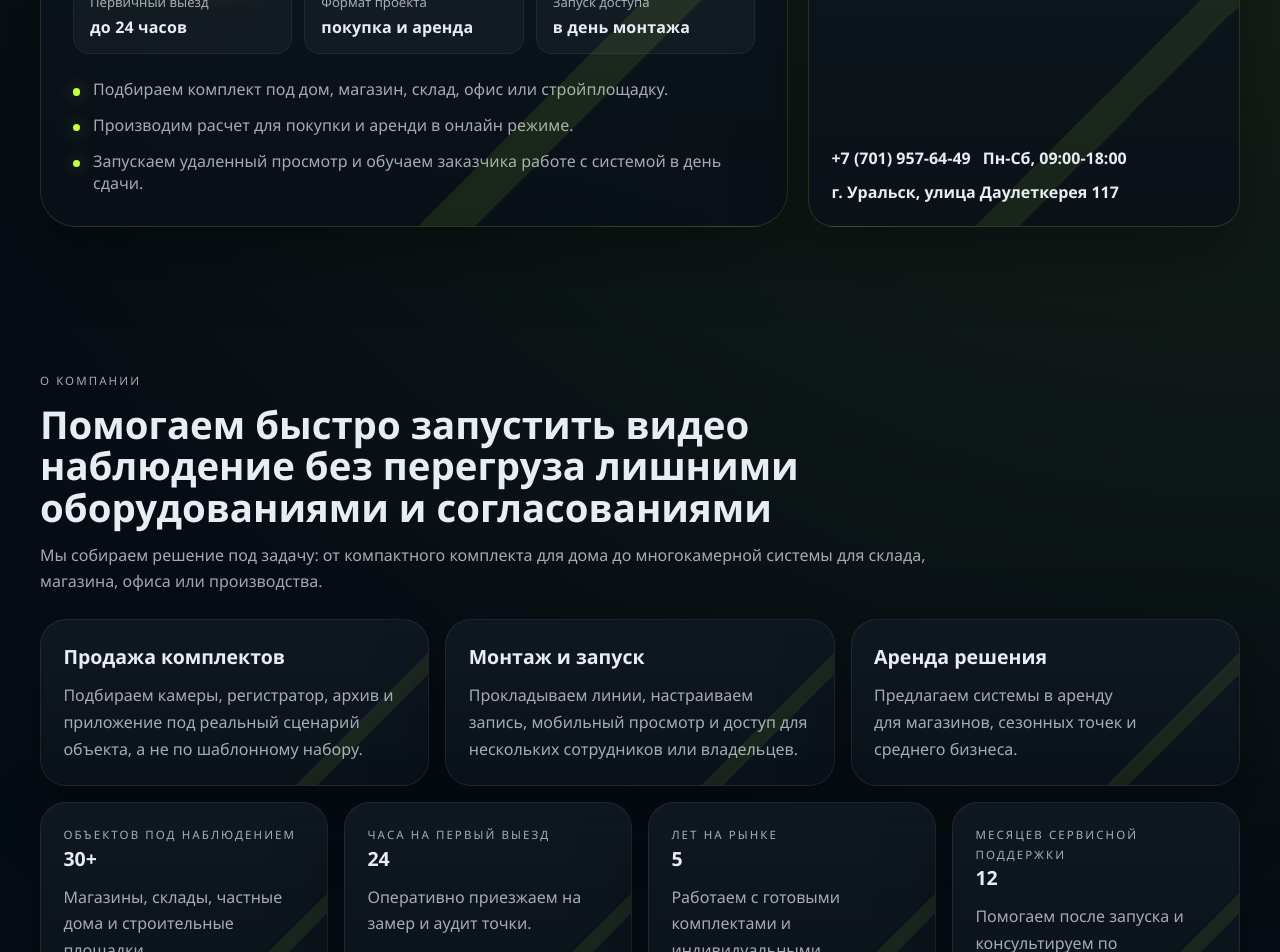
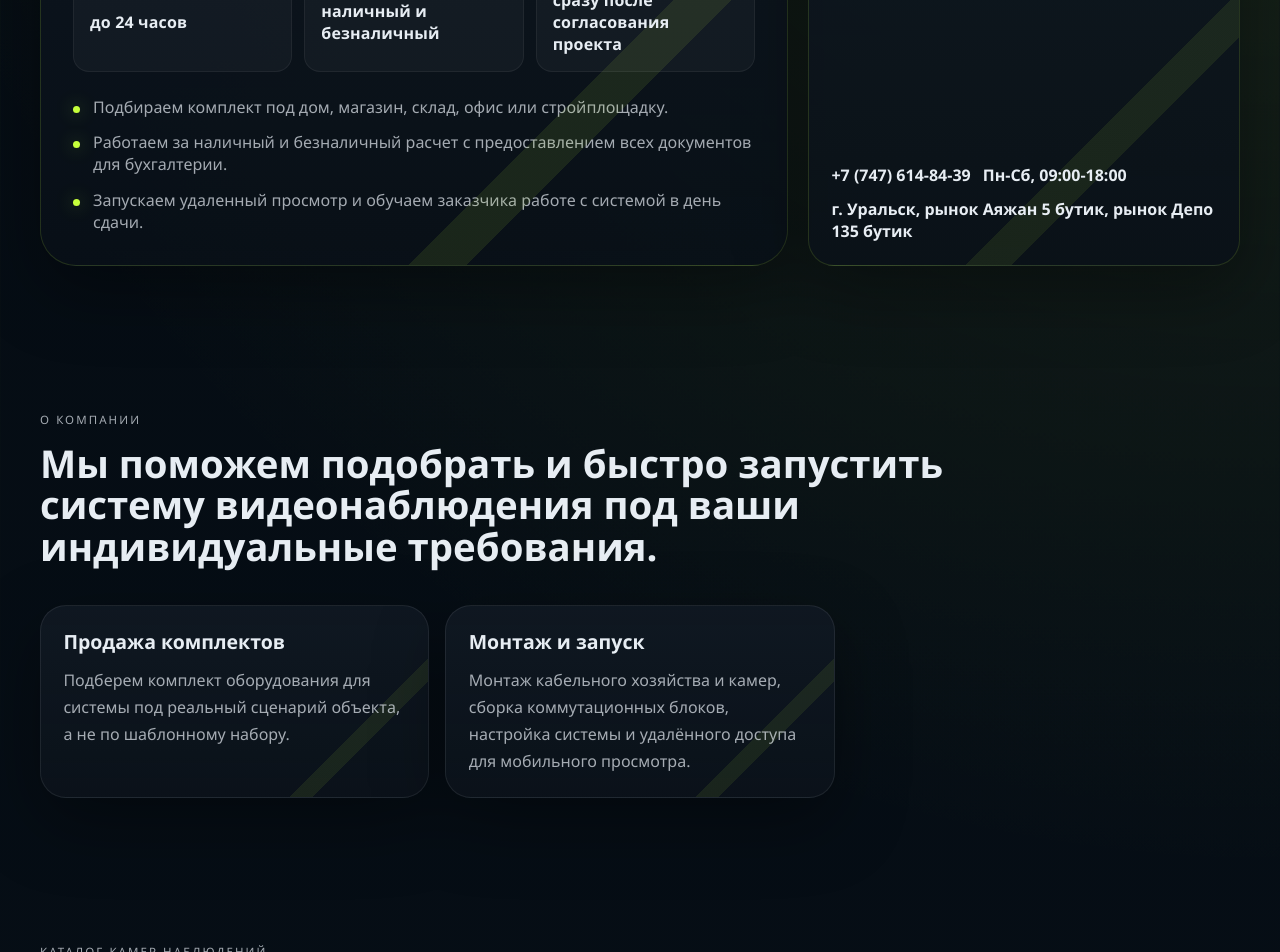
Before and after one commit to aslaleev/Blackview.kz, a React (Vite) app: page / in a window 1280 px wide. Shown: the part 580-1532 px from the top of the page. Built offline with nearby package versions, Linux system fonts and the light colour scheme.

Commit message:
Apply client site edits

```diff
--- a/src/components/sections/AboutSection.tsx
+++ b/src/components/sections/AboutSection.tsx
@@ -1,11 +1,9 @@
 import { useSiteContent } from '../../content/siteContent';
-import { useCompanyMetrics } from '../../data/companyMetrics';
 import { Card } from '../ui/Card';
 import { SectionHeading } from '../ui/SectionHeading';
 
 function AboutSection() {
   const siteContent = useSiteContent();
-  const companyMetrics = useCompanyMetrics();
 
   return (
     <section id="about" className="section-shell">
@@ -24,15 +22,6 @@ function AboutSection() {
         ))}
       </div>
 
-      <div className="stats-strip">
-        {companyMetrics.map((metric) => (
-          <Card key={metric.label}>
-            <p className="eyebrow">{metric.label}</p>
-            <h3>{metric.value}</h3>
-            <p>{metric.caption}</p>
-          </Card>
-        ))}
-      </div>
     </section>
   );
 }
--- a/src/components/sections/LeadSection.tsx
+++ b/src/components/sections/LeadSection.tsx
@@ -95,9 +95,7 @@ function LeadSection({ calculatorSnapshot }: LeadSectionProps) {
               <p className="eyebrow">{siteContent.leadSection.snapshotEyebrow}</p>
               <strong>{formatCurrency(calculatorSnapshot.result.purchaseCost)}</strong>
               <p>
-                {siteContent.leadSection.snapshotText
-                  .replace('{count}', String(calculatorSnapshot.result.totalCameras))
-                  .replace('{monthly}', formatCurrency(calculatorSnapshot.result.rentalMonthlyCost))}
+                {siteContent.leadSection.snapshotText.replace('{count}', String(calculatorSnapshot.result.totalCameras))}
               </p>
             </div>
           ) : null}
--- a/src/content/siteContent.json
+++ b/src/content/siteContent.json
@@ -2,17 +2,17 @@
   "siteConfig": {
     "companyName": "Blackview",
     "brandMarkEyebrow": "camera systems",
-    "tagline": "Системы видеонаблюдения под ключ для дома, бизнеса и удаленных объектов",
-    "heroNote": "Подбираем камеры под задачу объекта, монтируем систему, запускаем удаленный просмотр и сразу показываем ориентир по покупке или аренде без долгих согласований.",
-    "phone": "+7 (701) 957-64-49",
+    "tagline": "Системы видеонаблюдения под ключ для дома и бизнеса",
+    "heroNote": "Подберем систему под любую задачу объекта и поможем в установке с гарантией на оборудование и работы.",
+    "phone": "+7 (747) 614-84-39",
     "email": "hello@amanat-vision.kz",
-    "address": "г. Уральск, улица Даулеткерея 117",
+    "address": "г. Уральск, рынок Аяжан 5 бутик, рынок Депо 135 бутик",
     "businessHours": "Пн-Сб, 09:00-18:00",
     "primaryCtaLabel": "Заказать консультацию",
     "privacyPolicyLabel": "Политика конфиденциальности",
     "privacyPolicyHref": "#privacy",
     "messengers": [
-      { "label": "WhatsApp", "href": "https://wa.me/77085552424" },
+      { "label": "WhatsApp", "href": "https://wa.me/77476148439" },
       { "label": "Telegram", "href": "https://t.me/amanatvision" }
     ]
   },
@@ -41,23 +41,13 @@
   "companyMetrics": [
     {
       "label": "объектов под наблюдением",
-      "value": "30+",
+      "value": "100+",
       "caption": "Магазины, склады, частные дома и строительные площадки."
     },
     {
-      "label": "часа на первый выезд",
-      "value": "24",
-      "caption": "Оперативно приезжаем на замер и аудит точки."
-    },
-    {
       "label": "лет на рынке",
-      "value": "5",
+      "value": "8",
       "caption": "Работаем с готовыми комплектами и индивидуальными проектами."
-    },
-    {
-      "label": "месяцев сервисной поддержки",
-      "value": "12",
-      "caption": "Помогаем после запуска и консультируем по приложению."
     }
   ],
   "cameraCatalog": [
@@ -99,7 +89,7 @@
       "id": "install-basic",
       "service": "Монтаж одной камеры",
       "unit": "за точку",
-      "price": "от 18 000 тг",
+      "price": "от 10 000 тг",
       "note": "С учетом базового подключения и настройки."
     },
     {
@@ -108,13 +98,6 @@
       "unit": "за комплект",
       "price": "от 145 000 тг",
       "note": "4 камеры, регистратор и доступ со смартфона."
-    },
-    {
-      "id": "rental",
-      "service": "Аренда комплекта видеонаблюдения",
-      "unit": "в месяц",
-      "price": "от 32 000 тг",
-      "note": "Подходит для тех, кто хочет моментально подключить видеонаблюдение без крупных покупок"
     }
   ],
   "projects": [
@@ -252,15 +235,15 @@
     }
   ],
   "heroSection": {
-    "badge": "Продажа, монтаж и аренда",
+    "badge": "Продажа и установка",
     "signals": [
       { "label": "Первичный выезд", "value": "до 24 часов" },
-      { "label": "Формат проекта", "value": "покупка и аренда" },
-      { "label": "Запуск доступа", "value": "в день монтажа" }
+      { "label": "Расчет", "value": "наличный и безналичный" },
+      { "label": "Монтажные работы", "value": "сразу после согласования проекта" }
     ],
     "trustHighlights": [
       "Подбираем комплект под дом, магазин, склад, офис или стройплощадку.",
-      "Производим расчет для покупки и аренди в онлайн режиме.",
+      "Работаем за наличный и безналичный расчет с предоставлением всех документов для бухгалтерии.",
       "Запускаем удаленный просмотр и обучаем заказчика работе с системой в день сдачи."
     ],
     "asideEyebrow": "Компания в цифрах",
@@ -270,20 +253,16 @@
   },
   "aboutSection": {
     "eyebrow": "О компании",
-    "title": "Помогаем быстро запустить видео наблюдение без перегруза лишними оборудованиями и согласованиями",
-    "description": "Мы собираем решение под задачу: от компактного комплекта для дома до многокамерной системы для склада, магазина, офиса или производства.",
+    "title": "Мы поможем подобрать и быстро запустить систему видеонаблюдения под ваши индивидуальные требования.",
+    "description": "",
     "servicePillars": [
       {
         "title": "Продажа комплектов",
-        "description": "Подбираем камеры, регистратор, архив и приложение под реальный сценарий объекта, а не по шаблонному набору."
+        "description": "Подберем комплект оборудования для системы под реальный сценарий объекта, а не по шаблонному набору."
       },
       {
         "title": "Монтаж и запуск",
-        "description": "Прокладываем линии, настраиваем запись, мобильный просмотр и доступ для нескольких сотрудников или владельцев."
-      },
-      {
-        "title": "Аренда решения",
-        "description": "Предлагаем системы в аренду для магазинов, сезонных точек и среднего бизнеса."
+        "description": "Монтаж кабельного хозяйства и камер, сборка коммутационных блоков, настройка системы и удалённого доступа для мобильного просмотра."
       }
     ]
   },
@@ -319,32 +298,28 @@
   },
   "calculatorSection": {
     "eyebrow": "Предварительный расчет",
-    "title": "Калькулятор считает покупку и аренду системы видеонаблюдения",
+    "title": "Калькулятор считает покупку системы видеонаблюдения",
     "description": "Меняйте тип объекта, количество камер, архив и дополнительные опции. Расчет ниже мгновенно пересчитывается и потом может уйти в заявку как готовый контекст для менеджера.",
     "objectTypeLabel": "Тип объекта",
-    "resolutionLabel": "Разрешение",
     "outdoorCameraLabel": "Уличные камеры",
     "indoorCameraLabel": "Внутренние камеры",
     "archiveDaysLabel": "Архив, дней",
-    "rentalMonthsLabel": "Срок аренды",
     "archiveDaysUnit": "дней",
-    "rentalMonthsUnit": "мес.",
     "objectLabels": {
       "warehouse": "Склад",
       "store": "Магазин",
+      "pharmacy": "Аптека",
       "office": "Офис",
-      "house": "Частный дом",
-      "construction": "Стройплощадка"
-    },
-    "resolutionLabels": {
-      "2mp": "2 MP",
-      "4mp": "4 MP",
-      "8mp": "8 MP"
+      "parking": "Парковка",
+      "production": "Производственный центр",
+      "yard": "Двор частного дома",
+      "apartmentEntrance": "Подъезд много этажного дома",
+      "stairwell": "Лестничный пролет",
+      "other": "Другое"
     },
     "toggleLabels": {
       "installationRequired": "Нужен монтаж и запуск",
       "siteVisitRequired": "Нужен выезд инженера",
-      "nightVisionEnabled": "Нужен ночной режим",
       "audioEnabled": "Нужен аудиоканал"
     },
     "summaryEyebrow": "Оперативная сводка",
@@ -352,9 +327,6 @@
     "equipmentLabel": "Оборудование",
     "installationLabel": "Монтаж",
     "purchaseLabel": "Покупка",
-    "rentalMonthlyLabel": "Аренда в месяц",
-    "rentalScenarioEyebrow": "Сценарий аренды",
-    "rentalScenarioText": "За {months} мес. с учетом выбранной комплектации и сервисной поддержки.",
     "noteTemplates": {
       "empty": "Добавьте хотя бы одну камеру, чтобы получить реалистичный расчет.",
       "count": "В расчете учтено {count} камер.",
@@ -378,7 +350,7 @@
     "description": "",
     "summaryEyebrow": "Канал связи",
     "snapshotEyebrow": "Снимок расчета",
-    "snapshotText": "{count} камер · аренда {monthly} / мес.",
+    "snapshotText": "{count} камер в расчете",
     "nameLabel": "Ваше имя",
     "namePlaceholder": "Как к вам обращаться",
     "phoneLabel": "Телефон",
--- a/src/content/siteContent_kz.json
+++ b/src/content/siteContent_kz.json
@@ -2,17 +2,17 @@
   "siteConfig": {
     "companyName": "Blackview",
     "brandMarkEyebrow": "camera systems",
-    "tagline": "Үйге, бизнеске және шалғай нысандарға арналған бейнебақылау жүйелерін толық орнатып береміз",
-    "heroNote": "Нысанның міндетіне сай камераларды іріктейміз, жүйені орнатамыз, қашықтан қарауды іске қосамыз және сатып алу не жалға алу бойынша шамамен есепті ұзақ келісусіз бірден көрсетеміз.",
-    "phone": "+7 (701) 957-64-49",
+    "tagline": "Үй мен бизнеске арналған бейнебақылау жүйелерін толық орнатып береміз",
+    "heroNote": "Нысанның кез келген міндетіне сай жүйе таңдап, жабдық пен жұмысқа кепілдікпен орнатуға көмектесеміз.",
+    "phone": "+7 (747) 614-84-39",
     "email": "hello@amanat-vision.kz",
-    "address": "Орал қ., Даулеткерей көшесі 117",
+    "address": "Орал қ., Аяжан базары 5 бутик, Депо базары 135 бутик",
     "businessHours": "Дс-Сб, 09:00-18:00",
     "primaryCtaLabel": "Кеңеске тапсырыс беру",
     "privacyPolicyLabel": "Құпиялылық саясаты",
     "privacyPolicyHref": "#privacy",
     "messengers": [
-      { "label": "WhatsApp", "href": "https://wa.me/77085552424" },
+      { "label": "WhatsApp", "href": "https://wa.me/77476148439" },
       { "label": "Telegram", "href": "https://t.me/amanatvision" }
     ]
   },
@@ -41,23 +41,13 @@
   "companyMetrics": [
     {
       "label": "бақылаудағы нысан",
-      "value": "30+",
+      "value": "100+",
       "caption": "Дүкендер, қоймалар, жеке үйлер және құрылыс алаңдары."
     },
     {
-      "label": "алғашқы шығуға дейінгі сағат",
-      "value": "24",
-      "caption": "Өлшеу мен нысанды тексеруге жедел шығамыз."
-    },
-    {
       "label": "нарықтағы жыл",
-      "value": "5",
+      "value": "8",
       "caption": "Дайын жинақтармен де, жеке жобалармен де жұмыс істейміз."
-    },
-    {
-      "label": "сервистік қолдау айы",
-      "value": "12",
-      "caption": "Іске қосқаннан кейін де көмектесіп, қосымша бойынша кеңес береміз."
     }
   ],
   "cameraCatalog": [
@@ -99,7 +89,7 @@
       "id": "install-basic",
       "service": "Бір камераны орнату",
       "unit": "бір нүкте үшін",
-      "price": "18 000 тг бастап",
+      "price": "10 000 тг бастап",
       "note": "Негізгі қосу және баптаумен бірге."
     },
     {
@@ -108,13 +98,6 @@
       "unit": "бір жинақ үшін",
       "price": "145 000 тг бастап",
       "note": "4 камера, тіркеуіш және смартфоннан қолжетімділік."
-    },
-    {
-      "id": "rental",
-      "service": "Бейнебақылау жинағын жалға алу",
-      "unit": "айына",
-      "price": "32 000 тг бастап",
-      "note": "Ірі сатып алусыз бейнебақылауды бірден қосқысы келетіндерге ыңғайлы"
     }
   ],
   "projects": [
@@ -251,15 +234,15 @@
     }
   ],
   "heroSection": {
-    "badge": "Сату, монтаж және жалға беру",
+    "badge": "Сату және орнату",
     "signals": [
       { "label": "Алғашқы шығу", "value": "24 сағатқа дейін" },
-      { "label": "Жоба форматы", "value": "сатып алу және жалға алу" },
-      { "label": "Қолжетімділікті іске қосу", "value": "монтаж күні" }
+      { "label": "Есеп айырысу", "value": "қолма-қол және қолма-қол емес" },
+      { "label": "Монтаж жұмыстары", "value": "жоба келісілгеннен кейін бірден" }
     ],
     "trustHighlights": [
       "Үйге, дүкенге, қоймаға, кеңсеге немесе құрылыс алаңына сай жинақ іріктейміз.",
-      "Сатып алу мен жалға алу бойынша есепті онлайн режимде жасаймыз.",
+      "Бухгалтерияға қажет барлық құжаттарды ұсынып, қолма-қол және қолма-қол емес төлеммен жұмыс істейміз.",
       "Қашықтан қарауды іске қосып, жүйені тапсыратын күні тапсырыс берушіге қолдануды үйретеміз."
     ],
     "asideEyebrow": "Компания сандарда",
@@ -269,8 +252,8 @@
   },
   "aboutSection": {
     "eyebrow": "Компания туралы",
-    "title": "Артық жабдық пен ұзақ келісусіз бейнебақылауды тез іске қосуға көмектесеміз",
-    "description": "Үйге арналған ықшам жинақтан бастап қоймаға, дүкенге, кеңсеге немесе өндіріске арналған көпкамералы жүйеге дейін міндетке сай шешім жинаймыз.",
+    "title": "Жеке талаптарыңызға сай бейнебақылау жүйесін таңдап, тез іске қосуға көмектесеміз.",
+    "description": "",
     "servicePillars": [
       {
         "title": "Жинақтарды сату",
@@ -279,10 +262,6 @@
       {
         "title": "Монтаж және іске қосу",
         "description": "Желілерді тартамыз, жазбаны, мобильді қарауды және бірнеше қызметкер не иеге арналған қолжетімділікті баптаймыз."
-      },
-      {
-        "title": "Шешімді жалға беру",
-        "description": "Дүкендерге, маусымдық нүктелерге және орта бизнеске арналған жүйелерді жалға ұсынамыз."
       }
     ]
   },
@@ -318,32 +297,28 @@
   },
   "calculatorSection": {
     "eyebrow": "Алдын ала есеп",
-    "title": "Калькулятор бейнебақылау жүйесін сатып алу мен жалға алу құнын есептейді",
+    "title": "Калькулятор бейнебақылау жүйесін сатып алу құнын есептейді",
     "description": "Нысан түрін, камера санын, архивті және қосымша опцияларды өзгертіңіз. Төмендегі есеп бірден жаңарады және кейін менеджерге дайын контекст ретінде өтінімге жіберілуі мүмкін.",
     "objectTypeLabel": "Нысан түрі",
-    "resolutionLabel": "Ажыратымдылық",
     "outdoorCameraLabel": "Сыртқы камералар",
     "indoorCameraLabel": "Ішкі камералар",
     "archiveDaysLabel": "Архив, күн",
-    "rentalMonthsLabel": "Жалға алу мерзімі",
     "archiveDaysUnit": "күн",
-    "rentalMonthsUnit": "ай",
     "objectLabels": {
       "warehouse": "Қойма",
       "store": "Дүкен",
+      "pharmacy": "Дәріхана",
       "office": "Кеңсе",
-      "house": "Жеке үй",
-      "construction": "Құрылыс алаңы"
-    },
-    "resolutionLabels": {
-      "2mp": "2 MP",
-      "4mp": "4 MP",
-      "8mp": "8 MP"
+      "parking": "Автотұрақ",
+      "production": "Өндірістік орталық",
+      "yard": "Жеке үй ауласы",
+      "apartmentEntrance": "Көп қабатты үй кіреберісі",
+      "stairwell": "Баспалдақ алаңы",
+      "other": "Басқа"
     },
     "toggleLabels": {
       "installationRequired": "Монтаж және іске қосу керек",
       "siteVisitRequired": "Инженердің шығуы керек",
-      "nightVisionEnabled": "Түнгі режим керек",
       "audioEnabled": "Аудиоарна керек"
     },
     "summaryEyebrow": "Жедел мәлімет",
@@ -351,9 +326,6 @@
     "equipmentLabel": "Жабдық",
     "installationLabel": "Монтаж",
     "purchaseLabel": "Сатып алу",
-    "rentalMonthlyLabel": "Айлық жалдау",
-    "rentalScenarioEyebrow": "Жалдау сценарийі",
-    "rentalScenarioText": "{months} айға таңдалған жинақ пен сервистік қолдауды ескеріп.",
     "noteTemplates": {
       "empty": "Шынайы есеп алу үшін кемінде бір камера қосыңыз.",
       "count": "Есепке {count} камера енгізілді.",
@@ -377,7 +349,7 @@
     "description": "",
     "summaryEyebrow": "Байланыс арнасы",
     "snapshotEyebrow": "Есептің қысқаша көрінісі",
-    "snapshotText": "{count} камера · жалдау {monthly} / ай",
+    "snapshotText": "{count} камера есепте",
     "nameLabel": "Атыңыз",
     "namePlaceholder": "Сізге қалай жүгінейік",
     "phoneLabel": "Телефон",
--- a/src/domain/calculator/constants.ts
+++ b/src/domain/calculator/constants.ts
@@ -14,9 +14,14 @@ export const RESOLUTION_MULTIPLIER: Record<CalculatorResolution, number> = {
 export const OBJECT_COMPLEXITY_MULTIPLIER: Record<CalculatorObjectType, number> = {
   warehouse: 1.18,
   store: 1.05,
+  pharmacy: 1.04,
   office: 1,
-  house: 0.96,
-  construction: 1.24,
+  parking: 1.16,
+  production: 1.24,
+  yard: 0.96,
+  apartmentEntrance: 1.08,
+  stairwell: 1.06,
+  other: 1,
 };
 
 export const RECORDER_BASE_COST = 58000;
--- a/src/domain/calculator/defaults.ts
+++ b/src/domain/calculator/defaults.ts
@@ -8,7 +8,7 @@ export function getDefaultCalculatorInput(): CalculatorInput {
     resolution: '4mp',
     archiveDays: 14,
     audioEnabled: false,
-    nightVisionEnabled: true,
+    nightVisionEnabled: false,
     installationRequired: true,
     siteVisitRequired: true,
     rentalMonths: 12,
```
Also changed, not shown: src/components/sections/CalculatorSection.tsx (+1 -41 lines), src/domain/calculator/types.ts (+11 -1 lines).
